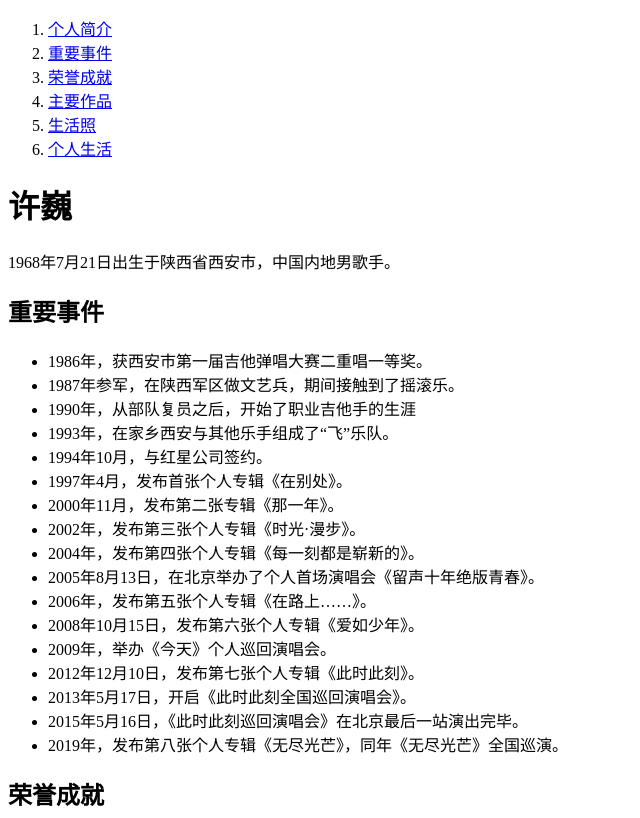
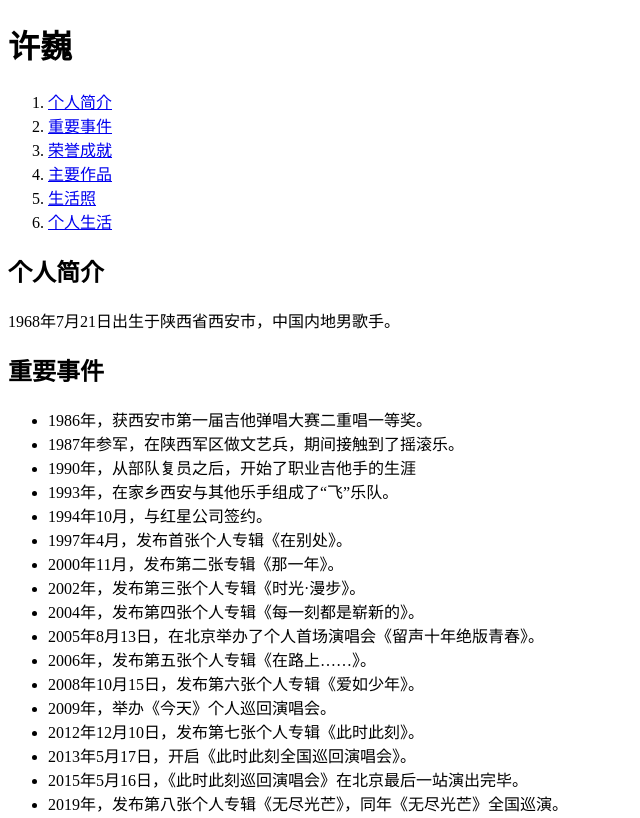
Before and after one commit to AmazeseeK/xuwei, a plain HTML site: page index.html in a window 1280 px wide. Shown: the top 818 px of the page, without its empty margins (0-640 px from the left). Drawn offline with Linux system fonts and the light colour scheme.

Commit message:
更新 index.html

```diff
--- a/index.html
+++ b/index.html
@@ -12,10 +12,13 @@
     </style>
 </head>
 <body>
+    <h1>
+        许巍
+        </h1>
     <nav>
 
     <ol>
-         <li><a href="#xuwei">个人简介</a></li>
+         <li><a href="#person">个人简介</a></li>
          <li><a href="#events">重要事件</a></li>
          <li><a href="#honor">荣誉成就</a></li>
          <li><a href="#product">主要作品</a></li>
@@ -23,9 +26,7 @@
          <li><a href="#life">个人生活</a></li>
     </ol>
     </nav>
-    <h1 id="xuwei">
-    许巍
-    </h1>
+    <h2 id="person">个人简介</h2>
     <p>
         1968年7月21日出生于陕西省西安市，中国内地男歌手。
     </p>
```
